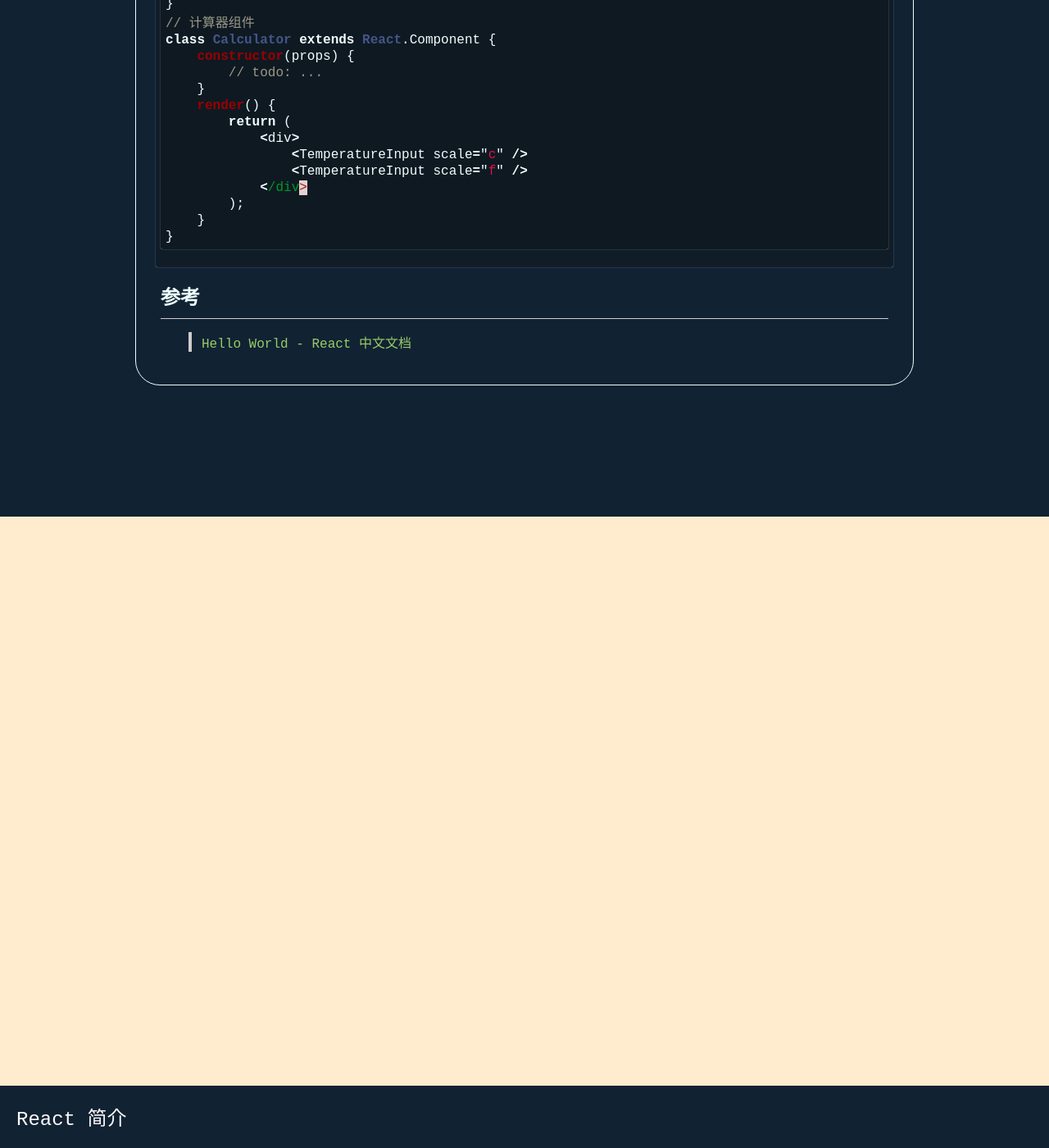
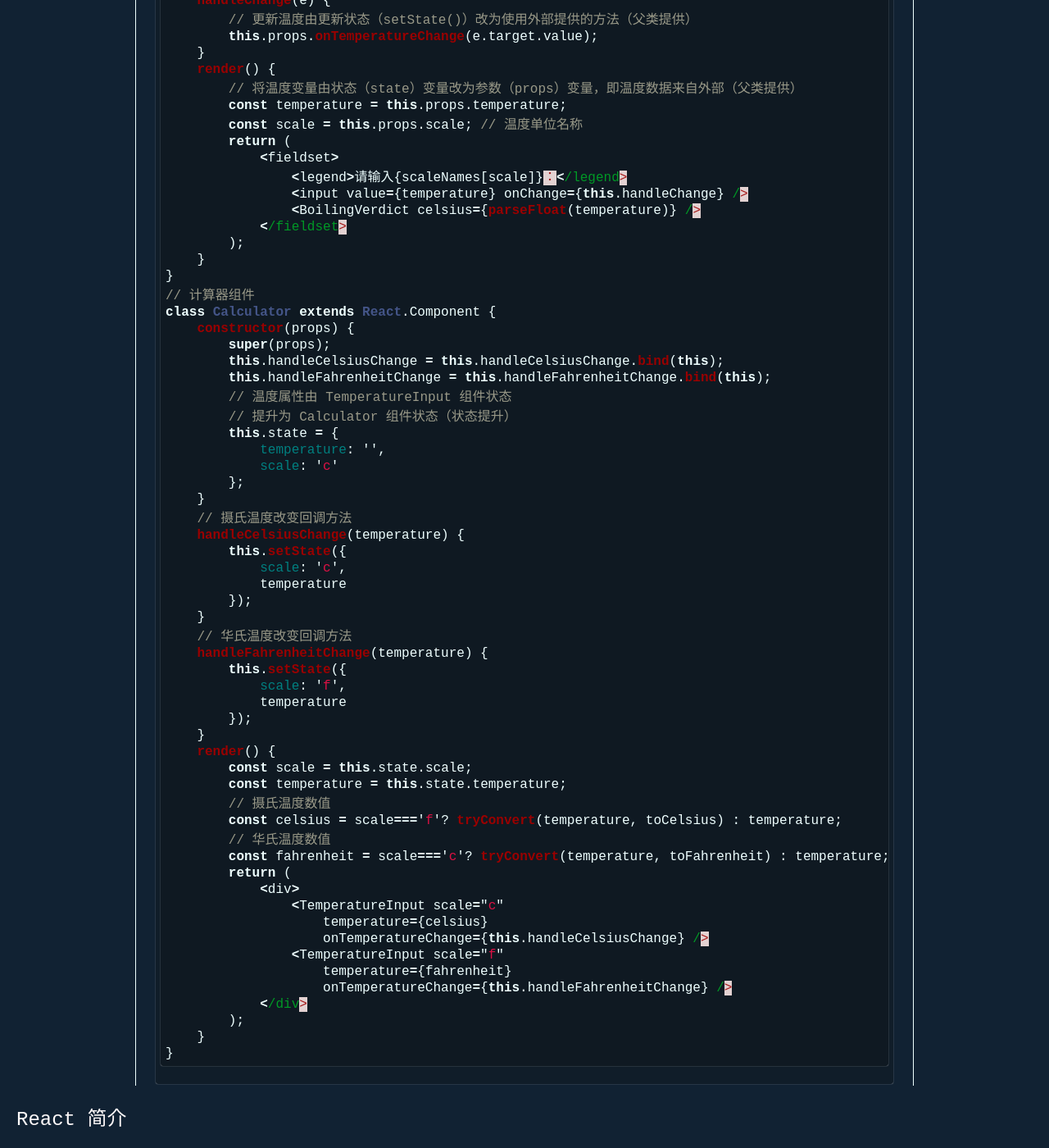
Before and after one commit to rzning/blog-2017, a Jekyll site: the page built from _posts/2017-04-29-react.md, in a window 1280 px wide and 1400 px high, scrolled down 12914 px. Shown: the whole window at 82% size. Built offline with Jekyll 4.4.1, drawn with Linux system fonts in a browser that asks for light colours; some of the changed text lies outside the part shown.

Commit message:
Updated : blog `react.md`

````diff
--- a/_posts/2017-04-29-react.md
+++ b/_posts/2017-04-29-react.md
@@ -567,6 +567,22 @@
 示例三、状态提升实现同步
 
 ```js
+// 华氏温度转换为摄氏温度
+function toCelsius(fahrenheit) {
+    return (fahrenheit-32)*5/9;
+}
+// 摄氏温度转换为华氏温度
+function toFahrenheit(celsius) {
+    return (celsius*9/5)+32;
+}
+// 温度转换函数，结果保留3位小数
+function tryConvert(temperature, convert) {
+    const input = parseFloat(temperature);
+    if(Number.isNaN(input)) return '';
+    const output = convert(input);
+    const result = Math.round(output*1000)/1000;
+    return result.toString();
+}
 // 温度刻度名称
 const scaleNames = {
     c: '摄氏温度',  // Celsius
@@ -601,18 +617,91 @@
 // 计算器组件
 class Calculator extends React.Component {
     constructor(props) {
-        // todo: ...
+        super(props);
+        this.handleCelsiusChange = this.handleCelsiusChange.bind(this);
+        this.handleFahrenheitChange = this.handleFahrenheitChange.bind(this);
+        // 温度属性由 TemperatureInput 组件状态
+        // 提升为 Calculator 组件状态（状态提升）
+        this.state = {
+            temperature: '',
+            scale: 'c'
+        };
+    }
+    // 摄氏温度改变回调方法
+    handleCelsiusChange(temperature) {
+        this.setState({
+            scale: 'c',
+            temperature
+        });
+    }
+    // 华氏温度改变回调方法
+    handleFahrenheitChange(temperature) {
+        this.setState({
+            scale: 'f',
+            temperature
+        });
     }
     render() {
+        const scale = this.state.scale;
+        const temperature = this.state.temperature;
+        // 摄氏温度数值
+        const celsius = scale==='f'? tryConvert(temperature, toCelsius) : temperature;
+        // 华氏温度数值
+        const fahrenheit = scale==='c'? tryConvert(temperature, toFahrenheit) : temperature;
         return (
             <div>
-                <TemperatureInput scale="c" />
-                <TemperatureInput scale="f" />
+                <TemperatureInput scale="c"
+                    temperature={celsius}
+                    onTemperatureChange={this.handleCelsiusChange} />
+                <TemperatureInput scale="f"
+                    temperature={fahrenheit}
+                    onTemperatureChange={this.handleFahrenheitChange} />
             </div>
         );
     }
 }
 ```
+
+在 React 应用中，对于任何数据都应遵循**单一数据源**原则。通常情况下，首选将数据保存到对应组件的 `state` 属性中管理，若其他组件也需要此数据，则才将其提升状态到它们最近的父组件中。
+
+## 组合和继承
+
+在 React 中拥有强大的组合模型，并且建议使用组合而不是继承实现代码的重用。
+
+### 场景一、包含
+
+有很多组件在设计时无法获知自身包含什么子组件，例如侧边栏（Sidebar）和对话框（Dialog）等通用容器的设计中经常遇到。
+
+此场景中，建议使用特殊的 `props.children` 参数属性来直接传递子元素到它们的渲染方法。
+
+```js
+// 花式边框
+function FancyBorder(props) {
+    return (
+        <div className={'FancyBorder FancyBorder-' + props.color}>
+            {props.children}
+        </div>
+    );
+}
+```
+
+这允许其他组件通过嵌套 JSX 传递任意组件给它们。
+
+```js
+// 欢迎对话框
+function WelcomeDialog() {
+    return (
+        <FancyBorder color="blue">
+            <h1 className="Dialog-title">欢迎</h1>
+            <p className="Dialog-message">
+                感谢您的光临。
+            </p>
+        </FancyBorder>
+    );
+}
+```
+
+在上例中 `<FancyBorder>` 标签中内容，将作为 `props.children` 属性传递到 `FancyBorder` 组件中。
 
 
 
````
Also changed, not shown: other parts of _posts/2017-04-29-react.md (+1 -1 lines).
